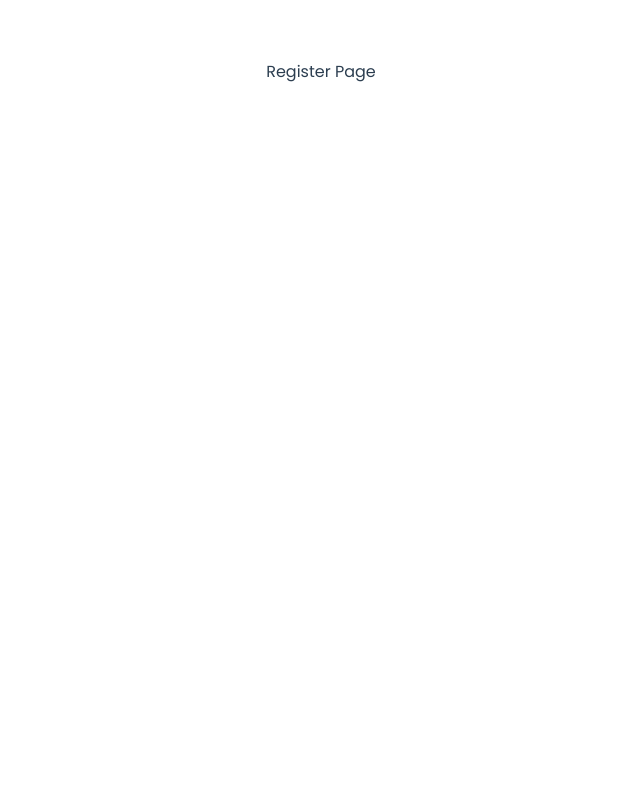
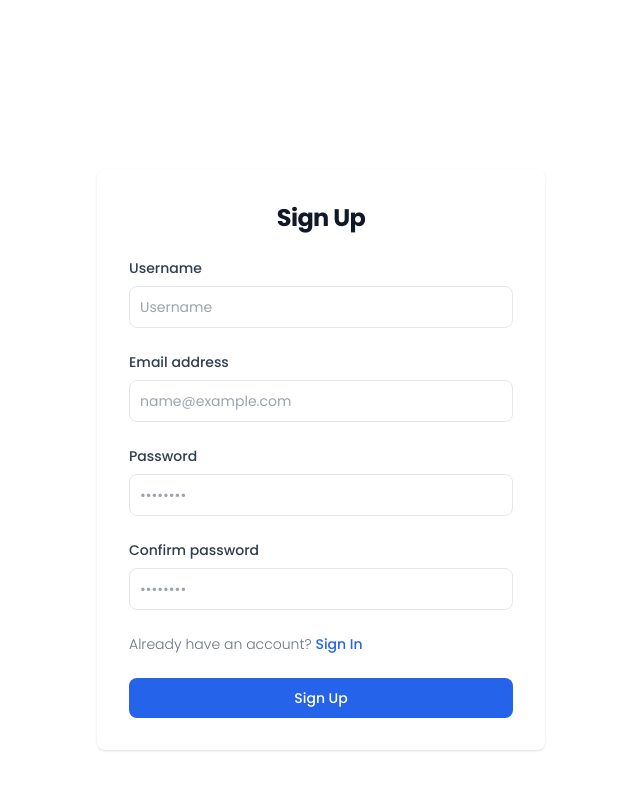
Before and after one commit to Haikalfkri/Cryptocurrency_price_prediction, a Vue app in the folder frontend/: page /register in a window 1280 px wide. Shown: the top 790 px of the page, without its empty margins (319-959 px from the left). Built offline with nearby package versions, Linux system fonts and the light colour scheme.

Commit message:
setup corsheaders in backend, login and register page UI

```diff
--- /dev/null
+++ b/frontend/src/views/admin/CryptoPage.vue
@@ -0,0 +1,11 @@
+<template>
+    <div>
+        <h1>Admin Crypto Page</h1>
+    </div>
+</template>
+
+<script>
+export default {
+    name: "AdminCryptoPage",
+}
+</script>
--- a/frontend/src/views/auth/LoginPage.vue
+++ b/frontend/src/views/auth/LoginPage.vue
@@ -1,6 +1,37 @@
 <template>
     <div>
-        <h1>Login Page</h1>
+        <div class="flex flex-col items-center justify-center px-6 py-6 mx-auto md:h-screen lg:py-0">
+            <div
+                class="w-full bg-white rounded-lg shadow dark:border md:mt-0 sm:max-w-md xl:p-0 dark:bg-gray-800 dark:border-gray-700">
+                <div class="p-6 space-y-4 md:space-y-6 sm:p-8">
+                    <h1
+                        class="text-xl font-bold leading-tight tracking-tight text-gray-900 md:text-2xl dark:text-white">
+                        Sign In
+                    </h1>
+                    <form class="space-y-4 md:space-y-6" action="#">
+                        <div>
+                            <label for="email" class="block mb-2 text-sm text-left font-medium">Email address</label>
+                            <input type="email" name="email" id="email"
+                                class="border border-gray-[CFD5E3] text-gray-900 text-sm rounded-lg focus:ring-primary-600 focus:border-primary-600 block w-full p-2.5 dark:bg-gray-700 dark:border-gray-600 dark:placeholder-gray-400 dark:text-white dark:focus:ring-blue-500 dark:focus:border-blue-500"
+                                placeholder="name@example.com" required>
+                        </div>
+                        <div>
+                            <label for="password"
+                                class="block mb-2 text-sm text-left font-medium">Password</label>
+                            <input type="password" name="password" id="password" placeholder="••••••••"
+                                class="border border-gray-[CFD5E3] text-gray-900 text-sm rounded-lg focus:ring-primary-600 focus:border-primary-600 block w-full p-2.5 dark:bg-gray-700 dark:border-gray-600 dark:placeholder-gray-400 dark:text-white dark:focus:ring-blue-500 dark:focus:border-blue-500"
+                                required>
+                        </div>
+                        <p class="text-sm text-left font-light text-gray-500 dark:text-gray-400">
+                            Already have an account? <router-link to="/register"
+                                class="font-medium text-blue-600 hover:underline dark:text-primary-500">Sign Up</router-link>
+                        </p>
+                        <button type="submit"
+                            class="w-full text-white bg-blue-600 hover:bg-primary-700 focus:ring-4 focus:outline-none focus:ring-primary-300 font-medium rounded-lg text-sm px-5 py-2.5 text-center dark:bg-primary-600 dark:hover:bg-primary-700 dark:focus:ring-primary-800">Sign In</button>
+                    </form>
+                </div>
+            </div>
+        </div>
     </div>
 </template>
 
--- a/frontend/src/views/auth/RegisterPage.vue
+++ b/frontend/src/views/auth/RegisterPage.vue
@@ -1,6 +1,52 @@
 <template>
     <div>
-        <h1>Register Page</h1>
+        <div class="flex flex-col items-center justify-center px-6 py-6 mx-auto md:h-screen lg:py-0">
+            <div
+                class="w-full bg-white rounded-lg shadow dark:border md:mt-0 sm:max-w-md xl:p-0 dark:bg-gray-800 dark:border-gray-700">
+                <div class="p-6 space-y-4 md:space-y-6 sm:p-8">
+                    <h1
+                        class="text-xl font-bold leading-tight tracking-tight text-gray-900 md:text-2xl dark:text-white">
+                        Sign Up
+                    </h1>
+                    <form class="space-y-4 md:space-y-6" action="#">
+                        <div>
+                            <label for="username" class="block mb-2 text-sm text-left font-medium">Username</label>
+                            <input type="text" name="username" id="username"
+                                class="border border-gray-[CFD5E3] text-gray-900 text-sm rounded-lg focus:ring-primary-600 focus:border-primary-600 block w-full p-2.5 dark:bg-gray-700 dark:border-gray-600 dark:placeholder-gray-400 dark:text-white dark:focus:ring-blue-500 dark:focus:border-blue-500"
+                                placeholder="Username" required>
+                        </div>
+                        <div>
+                            <label for="email" class="block mb-2 text-sm text-left font-medium">Email address</label>
+                            <input type="email" name="email" id="email"
+                                class="border border-gray-[CFD5E3] text-gray-900 text-sm rounded-lg focus:ring-primary-600 focus:border-primary-600 block w-full p-2.5 dark:bg-gray-700 dark:border-gray-600 dark:placeholder-gray-400 dark:text-white dark:focus:ring-blue-500 dark:focus:border-blue-500"
+                                placeholder="name@example.com" required>
+                        </div>
+                        <div>
+                            <label for="password"
+                                class="block mb-2 text-sm text-left font-medium">Password</label>
+                            <input type="password" name="password" id="password" placeholder="••••••••"
+                                class="border border-gray-[CFD5E3] text-gray-900 text-sm rounded-lg focus:ring-primary-600 focus:border-primary-600 block w-full p-2.5 dark:bg-gray-700 dark:border-gray-600 dark:placeholder-gray-400 dark:text-white dark:focus:ring-blue-500 dark:focus:border-blue-500"
+                                required>
+                        </div>
+                        <div>
+                            <label for="confirm-password"
+                                class="block mb-2 text-sm text-left font-medium">Confirm
+                                password</label>
+                            <input type="confirm-password" name="confirm-password" id="confirm-password"
+                                placeholder="••••••••"
+                                class="border border-gray-[CFD5E3] text-gray-900 text-sm rounded-lg focus:ring-primary-600 focus:border-primary-600 block w-full p-2.5 dark:bg-gray-700 dark:border-gray-600 dark:placeholder-gray-400 dark:text-white dark:focus:ring-blue-500 dark:focus:border-blue-500"
+                                required>
+                        </div>
+                        <p class="text-sm text-left font-light text-gray-500 dark:text-gray-400">
+                            Already have an account? <router-link to="/login"
+                                class="font-medium text-blue-600 hover:underline dark:text-primary-500">Sign In</router-link>
+                        </p>
+                        <button type="submit"
+                            class="w-full text-white bg-blue-600 hover:bg-primary-700 focus:ring-4 focus:outline-none focus:ring-primary-300 font-medium rounded-lg text-sm px-5 py-2.5 text-center dark:bg-primary-600 dark:hover:bg-primary-700 dark:focus:ring-primary-800">Sign Up</button>
+                    </form>
+                </div>
+            </div>
+        </div>
     </div>
 </template>
 
--- /dev/null
+++ b/frontend/src/views/user/CryptoPage.vue
@@ -0,0 +1,11 @@
+<template>
+    <div>
+        <h1>User Crypto Page</h1>
+    </div>
+</template>
+
+<script>
+export default {
+    name: "UserCryptoPage",
+}
+</script>
```
Also changed, not shown: 2 other files (tests, documents, lock files or other folders).
